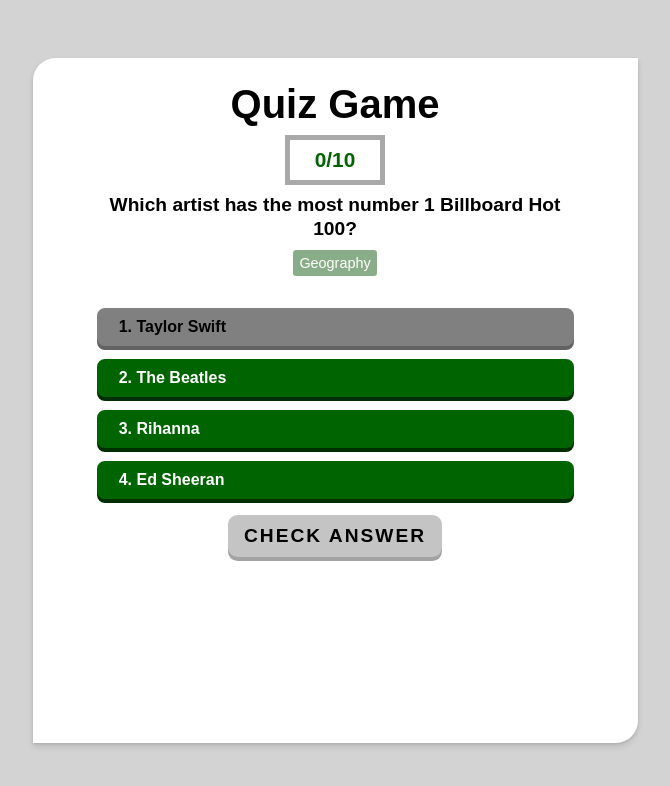
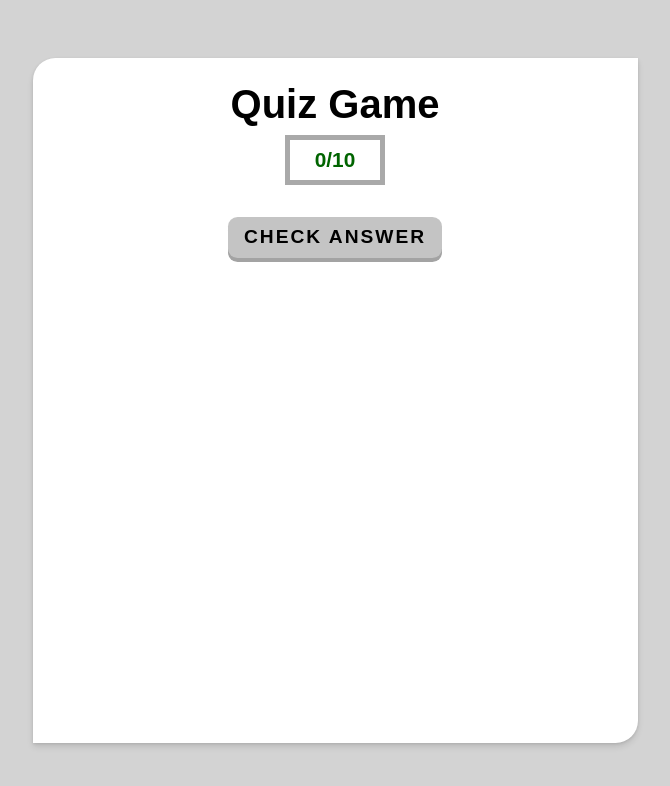
Before and after one commit to MalleNur/Quiz-Project2, a plain HTML site: page index.html in a window 1280 px wide. Shown: the whole page, without its empty margins (305-975 px from the left). Drawn offline with Linux system fonts and the light colour scheme; a web font is replaced by a local one.

Commit message:
Hide question and quiz options

```diff
--- a/index.html
+++ b/index.html
@@ -43,12 +43,12 @@
                 </div>
 
                 <div class="quiz-body">
-                    <h2 class="quiz-question" id = "question">Which artist has the most number 1 Billboard Hot 100?<br><span class = "category">Geography</span></h2>
+                    <h2 class="quiz-question" id = "question"><!--Which artist has the most number 1 Billboard Hot 100?<br><span class = "category">Music</span>--></h2>
                     <ul class="quiz-options">
-                        <li class="selected">1. Taylor Swift</li>
+                        <!--<li>1. Taylor Swift</li>
                         <li>2. The Beatles</li>
                         <li>3. Rihanna</li>
-                        <li>4. Ed Sheeran</li>
+                        <li>4. Ed Sheeran</li> -->
                     </ul>
                     <div id="result">
                         <!-- result here -->
```
